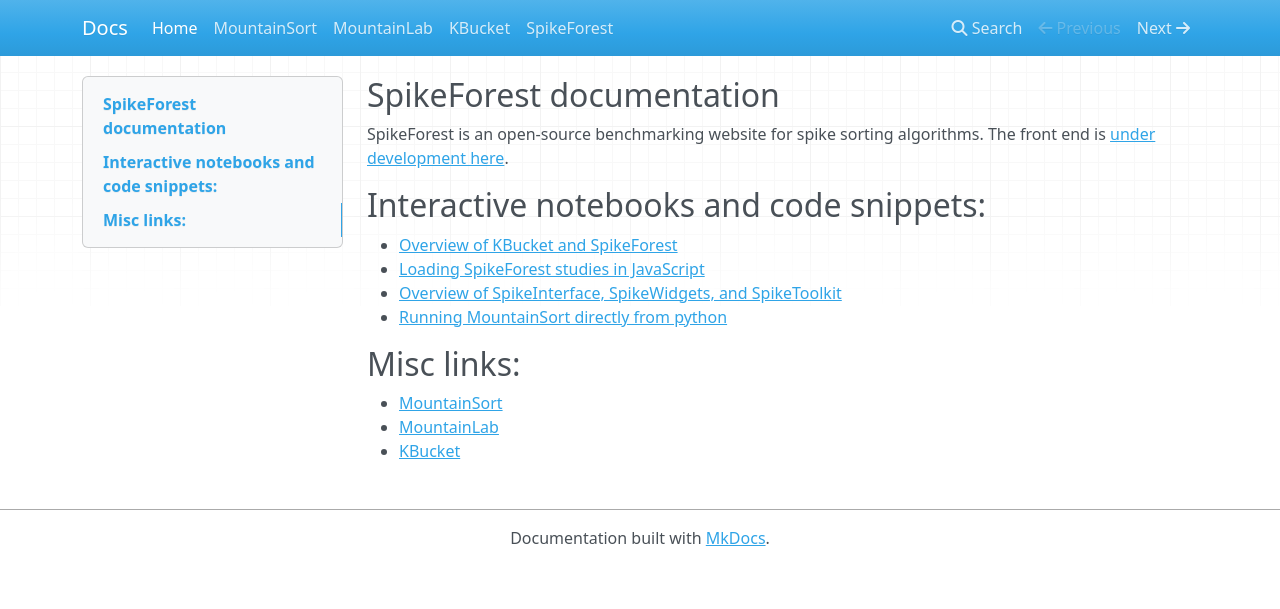
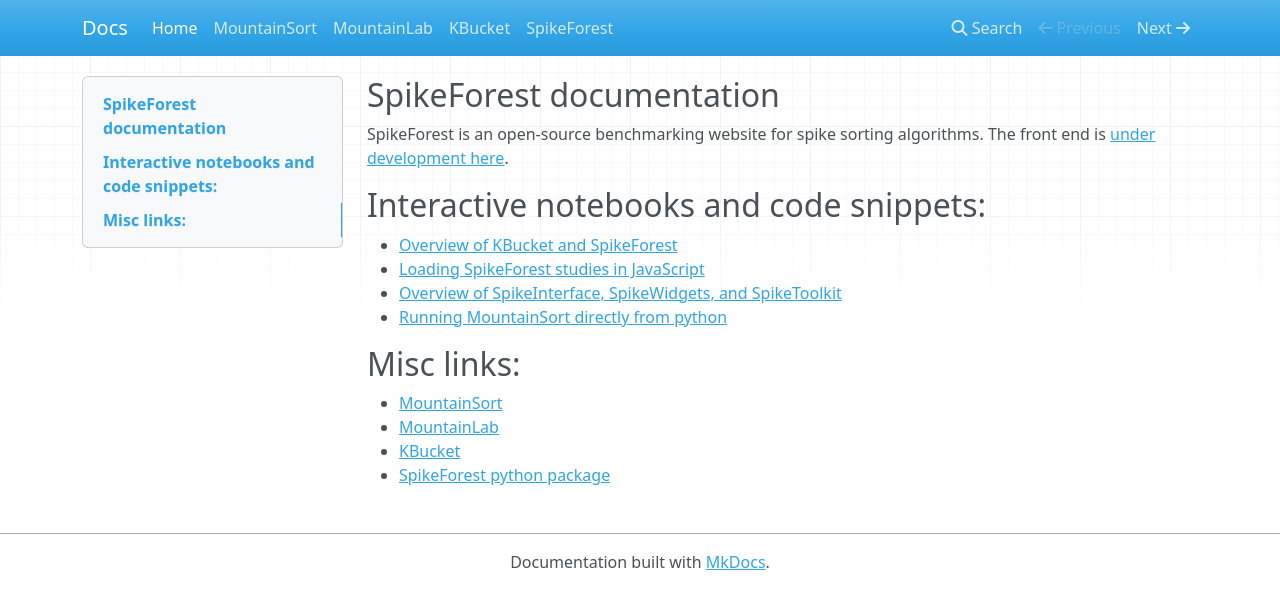
Before and after one commit to scratcharchive/spikeforest-docs, an MkDocs documentation site: the page built from docs/index.md, in a window 1280 px wide. Shown: the top 609 px of the page. Built offline with MkDocs 1.6.1, drawn with Linux system fonts in a browser that asks for light colours; nearby versions of some CDN libraries.

Commit message:
Update index.md

```diff
--- a/docs/index.md
+++ b/docs/index.md
@@ -14,3 +14,4 @@
 * [MountainSort](mountainsort.md)
 * [MountainLab](mountainlab.md)
 * [KBucket](kbucket.md)
+* [SpikeForest python package](https://github.com/magland/spikeforest)
```
